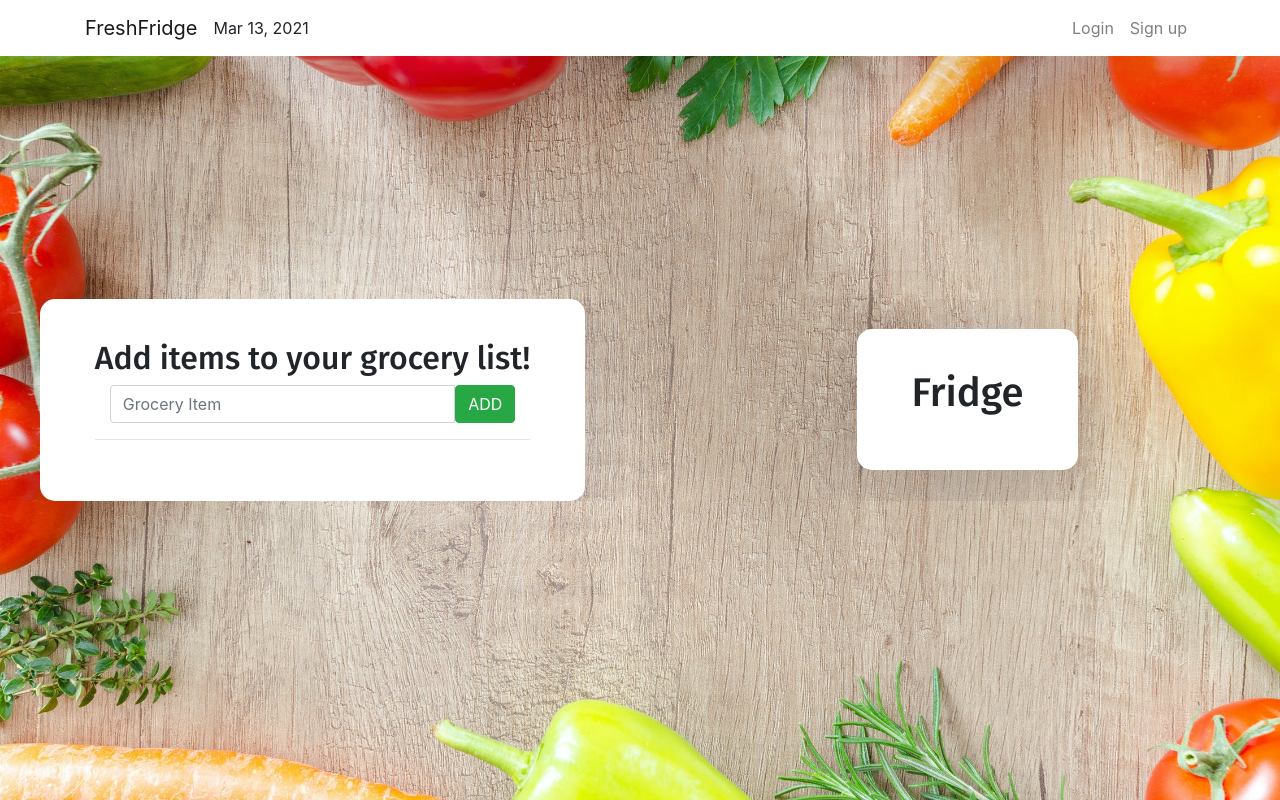
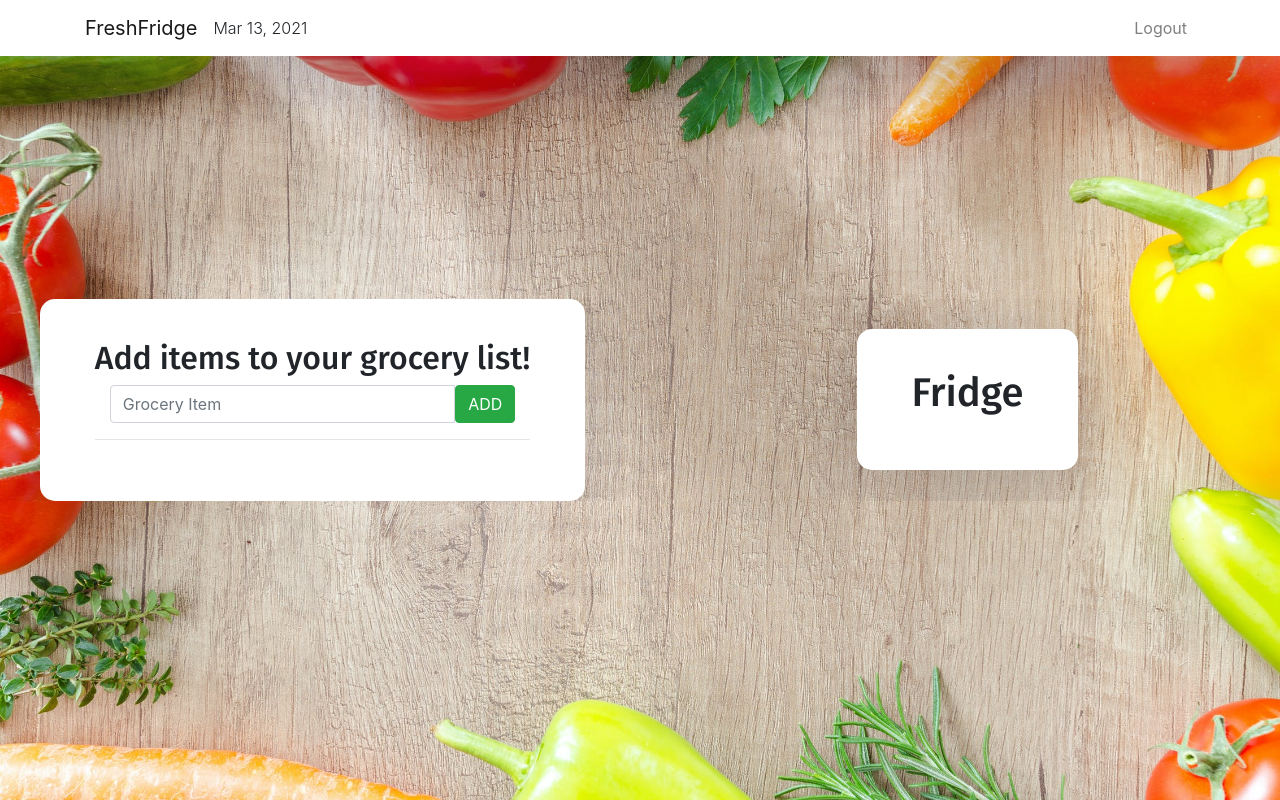
Before and after one commit to veryfaye/FreshFridge, a React (Create React App) app in the folder client/: page /home in a window 1280 px wide. Built offline with nearby package versions, Linux system fonts and the light colour scheme.

Commit message:
added/updated Navbar for homepage

```diff
--- a/client/src/components/Home.js
+++ b/client/src/components/Home.js
@@ -1,3 +1,4 @@
+import { BrowserRouter as Router, Switch, Route, Link } from "react-router-dom";
 import React from "react";
 import List from "./List";
 import Fridge from "./Fridge";
@@ -6,8 +7,26 @@
 export default function Home() {
   return (
     <div className="auth-wrapper">
-      <div className="date">
-      </div>
+      <nav className="navbar navbar-expand-sm navbar-light fixed-top">
+        <div className="container">
+          <Link className="navbar-brand" to={"/sign-in"}>
+            FreshFridge
+          </Link>
+          <div className="date">
+            <Moment />
+          </div>
+          <div className="collapse navbar-collapse" id="navbarTogglerDemo02">
+            <ul className="navbar-nav ml-auto">
+              <li className="nav-item">
+                <Link className="nav-link" to={"/sign-in"}>
+                  Logout
+                </Link>
+              </li>
+            </ul>
+          </div>
+        </div>
+      </nav>
+      <div className="date"></div>
       <div className="row">
         <div className="col-sm-6">
           <List />
```
